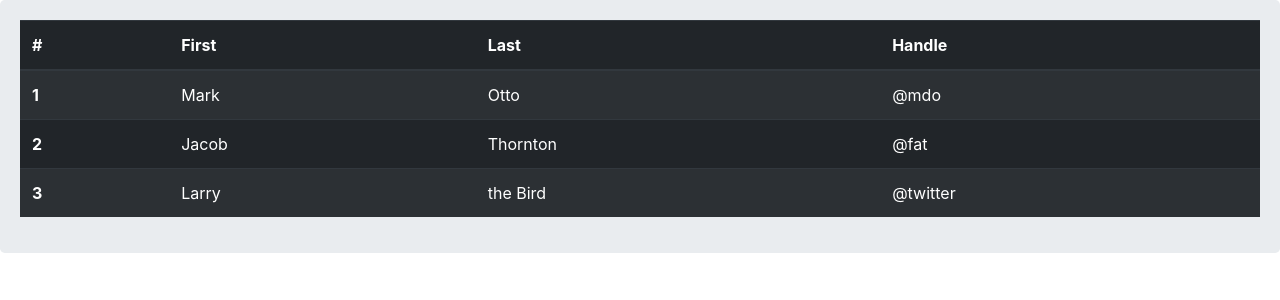
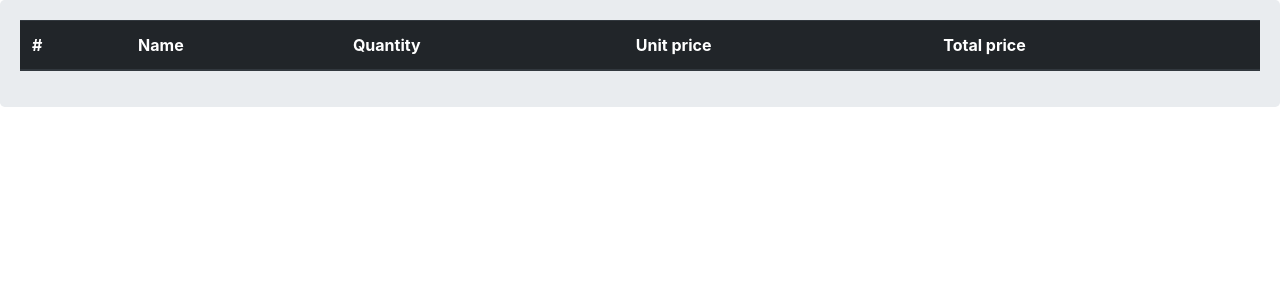
Before and after one commit to MSA2001/OnlineShop, a Django app: page /orders/cart/ in a window 1280 px wide. Shown: the part 56-356 px from the top of the page. Run offline with Django 4.2, Linux system fonts and the light colour scheme; lists and menus that the app fills with data are empty.

Commit message:
Add to cart 3

```diff
--- a/orders/cart.py
+++ b/orders/cart.py
@@ -1,4 +1,4 @@
-
+from home.models import Product
 
 CART_SESSION_ID = 'cart'
 
@@ -11,6 +11,17 @@ class Cart:
             cart = self.session[CART_SESSION_ID] = {}
         self.cart = cart
 
+    def __iter__(self):
+        product_ids = self.cart.keys()
+        products = Product.objects.filter(id__in=product_ids)
+        cart = self.cart.copy()
+        for product in products:
+            cart[str(product.id)]['product'] = product.name
+
+        for item in cart.values():
+            item['total_price'] = int(item['price']) * item['quantity']
+            yield item
+
     def add(self, product, quantity):
         product_id = str(product.id)
         if product_id not in self.cart:
--- a/orders/templates/orders/cart.html
+++ b/orders/templates/orders/cart.html
@@ -5,30 +5,24 @@
         <thead>
         <tr>
             <th scope="col">#</th>
-            <th scope="col">First</th>
-            <th scope="col">Last</th>
-            <th scope="col">Handle</th>
+            <th scope="col">Name</th>
+            <th scope="col">Quantity</th>
+            <th scope="col">Unit price</th>
+            <th scope="col">Total price</th>
         </tr>
         </thead>
         <tbody>
-        <tr>
-            <th scope="row">1</th>
-            <td>Mark</td>
-            <td>Otto</td>
-            <td>@mdo</td>
-        </tr>
-        <tr>
-            <th scope="row">2</th>
-            <td>Jacob</td>
-            <td>Thornton</td>
-            <td>@fat</td>
-        </tr>
-        <tr>
-            <th scope="row">3</th>
-            <td>Larry</td>
-            <td>the Bird</td>
-            <td>@twitter</td>
-        </tr>
+
+        {% for item in cart %}
+            <tr>
+                <th scope="row">{{ forloop.counter }}</th>
+                <td>{{ item.product }}</td>
+                <td>{{ item.quantity }}</td>
+                <td>{{ item.price }}</td>
+                <td>{{ item.total_price }}</td>
+            </tr>
+        {% endfor %}
+
         </tbody>
     </table>
 {% endblock %}
--- a/orders/views.py
+++ b/orders/views.py
@@ -9,7 +9,8 @@ from .forms import CartAddForm
 class CartView(View):
 
     def get(self, request):
-        return render(request, 'orders/cart.html')
+        cart = Cart(request)
+        return render(request, 'orders/cart.html', {'cart': cart})
 
 
 class CartAddView(View):
@@ -18,7 +19,7 @@ class CartAddView(View):
         pass
 
     def post(self, request, product_id):
-        cart = Cart()
+        cart = Cart(request)
         product = get_object_or_404(Product, id=product_id)
         form = CartAddForm(request.POST)
         if form.is_valid():
```
Also changed, not shown: db.sqlite3, manage.py (line endings or trailing spaces).
